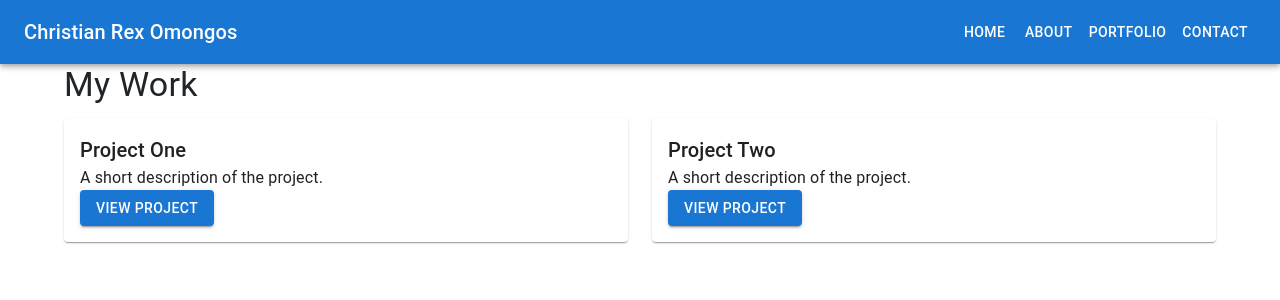
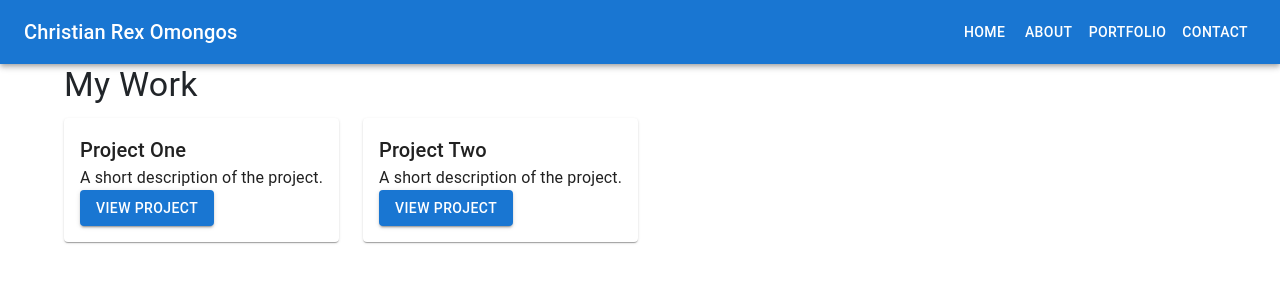
Before and after one commit to mikeshadowcoder/myWeb, a React (Create React App) app: page /content in a window 1280 px wide. Shown: the top 300 px of the page. Built offline with nearby package versions, Linux system fonts and the light colour scheme.

Commit message:
Changes to the Grid to Grid2 because it has been deprecated

```diff
--- a/src/App.js
+++ b/src/App.js
@@ -11,7 +11,7 @@ const App = () => {
     <Router>
       <Header />
       <Routes>
-        <Route path="/" element={<AboutMe />} />
+        <Route path="/" element={<AboutMe />}/>
         <Route path="/about" element={<AboutMe />} />
         <Route path="/content" element={<Content />} />
         <Route path="/skills" element={<Skills />} />
--- a/src/components/AboutMe.js
+++ b/src/components/AboutMe.js
@@ -1,12 +1,12 @@
 import React from 'react';
-import { Container, Typography, Grid, Paper } from '@mui/material';
+import { Container, Typography, Grid2, Paper } from '@mui/material';
 
 const AboutMe = () => {
 
   return (
     <Container>
-      <Grid container spacing={2}>
-        <Grid item xs={12} sm={6}>
+      <Grid2 container spacing={2}>
+        <Grid2 item xs={12} sm={6}>
           <Paper sx={{ padding: 2 }}>
             <Typography variant="h4" gutterBottom>About Me</Typography>
             <Typography>
@@ -15,8 +15,8 @@ const AboutMe = () => {
               help businesses grow.
             </Typography>
           </Paper>
-        </Grid>
-      </Grid>
+        </Grid2>
+      </Grid2>
     </Container>
   );
 };
--- a/src/components/Content.js
+++ b/src/components/Content.js
@@ -1,5 +1,5 @@
 import React from 'react';
-import { Container, Grid, Paper, Typography, Button } from '@mui/material';
+import { Container, Grid2, Paper, Typography, Button } from '@mui/material';
 
 const Content = () => {
   const projects = [
@@ -19,9 +19,9 @@ const Content = () => {
   return (
     <Container>
       <Typography variant="h4" gutterBottom>My Work</Typography>
-      <Grid container spacing={3}>
+      <Grid2 container spacing={3}>
         {projects.map((project, index) => (
-          <Grid item xs={12} sm={6} key={index}>
+          <Grid2 item xs={12} sm={6} key={index}>
             <Paper sx={{ padding: 2 }}>
               <Typography variant="h6">{project.title}</Typography>
               <Typography>{project.description}</Typography>
@@ -29,9 +29,9 @@ const Content = () => {
                 View Project
               </Button>
             </Paper>
-          </Grid>
+          </Grid2>
         ))}
-      </Grid>
+      </Grid2>
     </Container>
   );
 };
```
